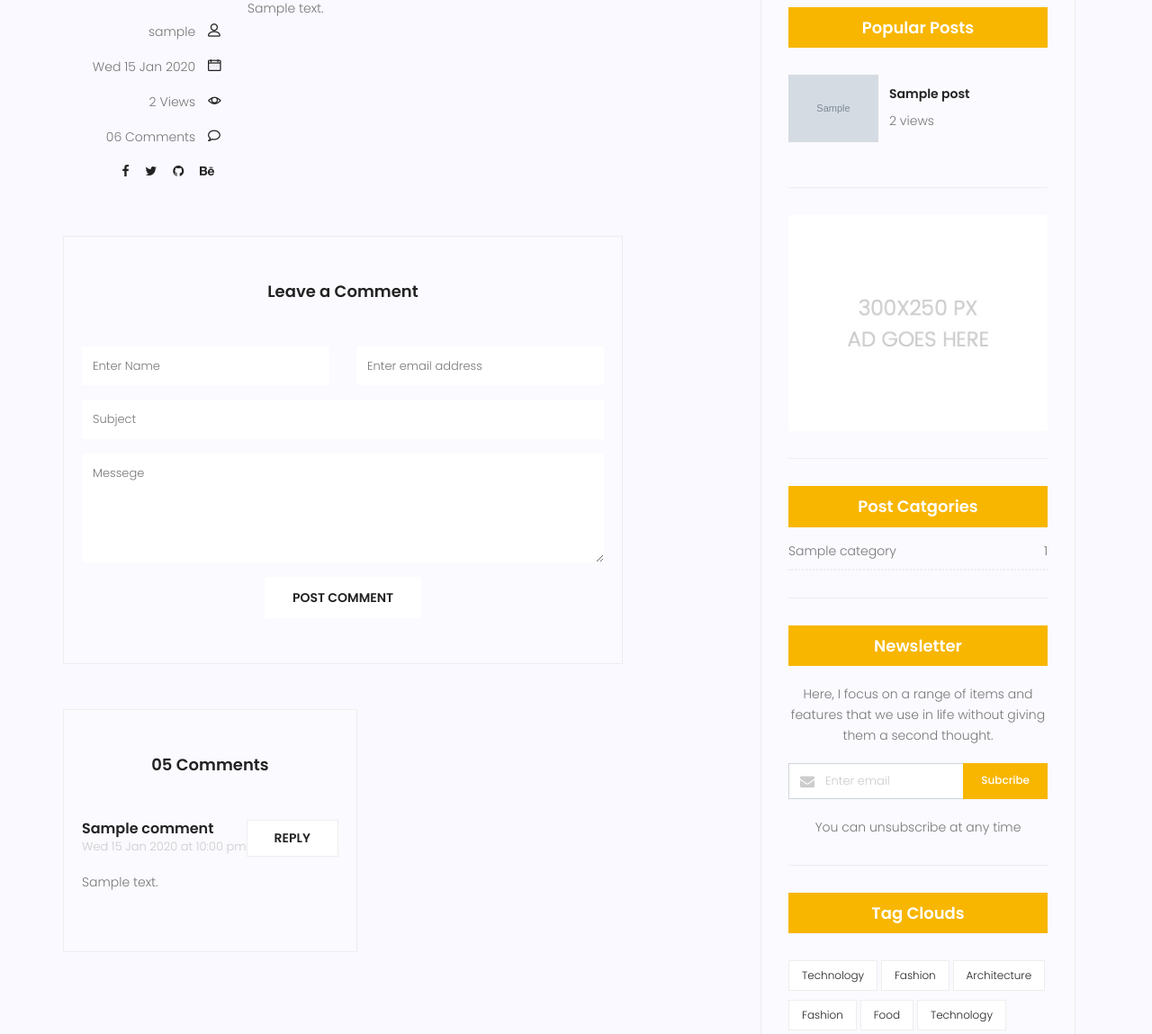
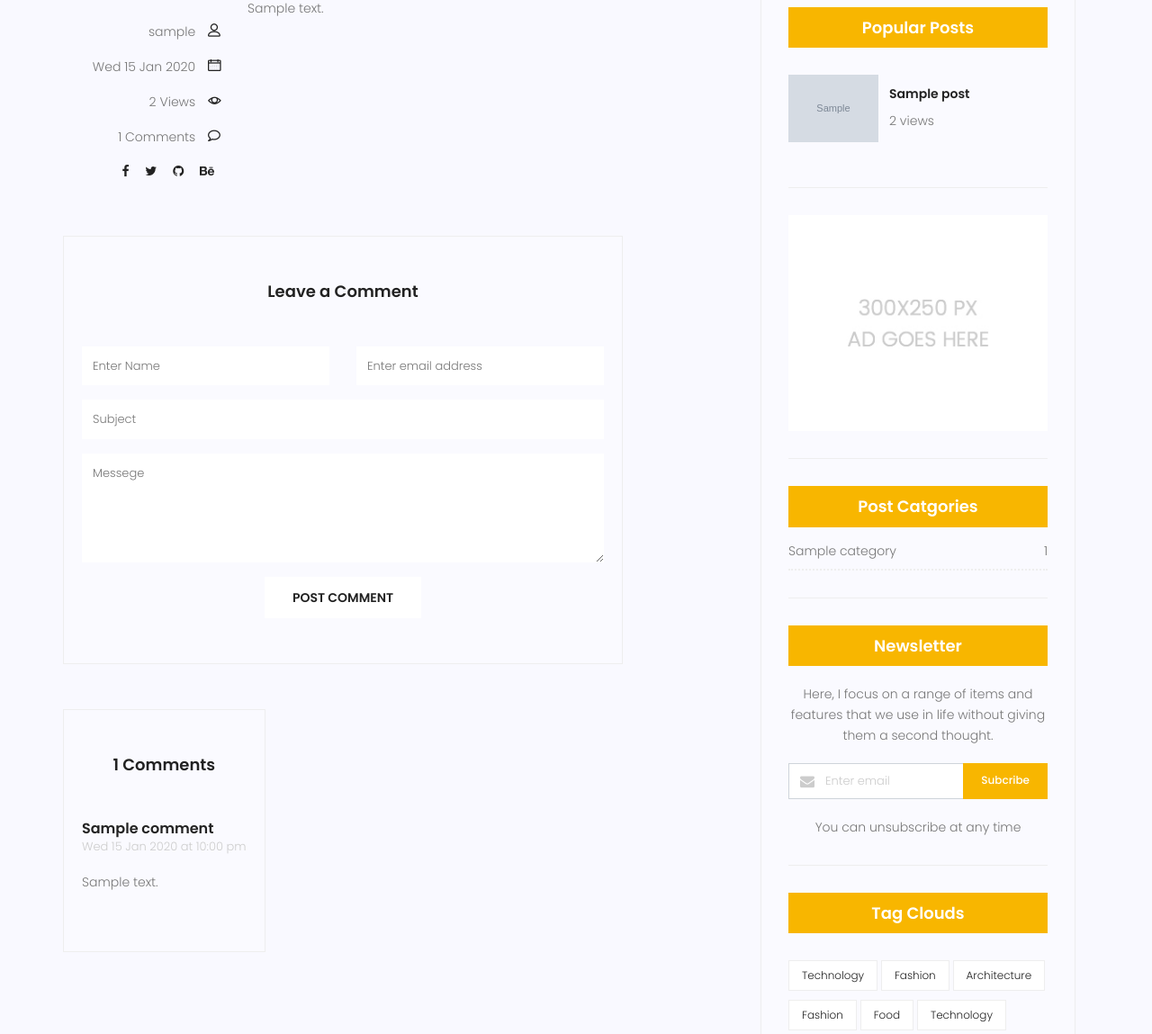
Before and after one commit to Arminzare85/django, a Django app: page /blog/1 in a window 1280 px wide. Shown: the part 1039-2188 px from the top of the page at 90% size. Run offline with Django 5.2, Linux system fonts and the light colour scheme; tables that the repository leaves empty hold one stand-in row (values such as "Sample post"); grey boxes marked "Sample" are stand-in pictures; some libraries are stand-ins or nearby versions.

Commit message:
coment counts

```diff
--- a/templates/blog/blog-comment.html
+++ b/templates/blog/blog-comment.html
@@ -63,8 +63,7 @@
 
 <div class="comments-area">
     {% csrf_token %}
-
-                    <h4>05 Comments</h4>
+                    <h4>{{comments.count}} Comments</h4>
                     {%  for comment in comments %}
                     <div class="comment-list">
                         <div class="single-comment justify-content-between d-flex">
@@ -80,9 +79,7 @@
                                     </p>
                                 </div>
                             </div>
-                            <div class="reply-btn">
-                                <a href="" class="btn-reply text-uppercase">reply</a>
-                            </div>
+
                         </div>
                     </div>
                     {%endfor%}
--- a/templates/blog/blog-single.html
+++ b/templates/blog/blog-single.html
@@ -37,7 +37,7 @@
                             <p class="user-name col-lg-12 col-md-12 col-6"><a href="#">{{post.author}}</a> <span class="lnr lnr-user"></span></p>
                             <p class="date col-lg-12 col-md-12 col-6"><a href="#">{{post.published_date|date:"D d M Y"}}</a> <span class="lnr lnr-calendar-full"></span></p>
                             <p class="view col-lg-12 col-md-12 col-6"><a href="#">{{post.counted_view}} Views</a> <span class="lnr lnr-eye"></span></p>
-                            <p class="comments col-lg-12 col-md-12 col-6"><a href="#">06 Comments</a> <span class="lnr lnr-bubble"></span></p>
+                            <p class="comments col-lg-12 col-md-12 col-6"><a href="#">{{ post.comments.count }} Comments</a> <span class="lnr lnr-bubble"></span></p>
                             <ul class="social-links col-lg-12 col-md-12 col-6">
                                 <li><a href="#"><i class="fa fa-facebook"></i></a></li>
                                 <li><a href="#"><i class="fa fa-twitter"></i></a></li>
```
